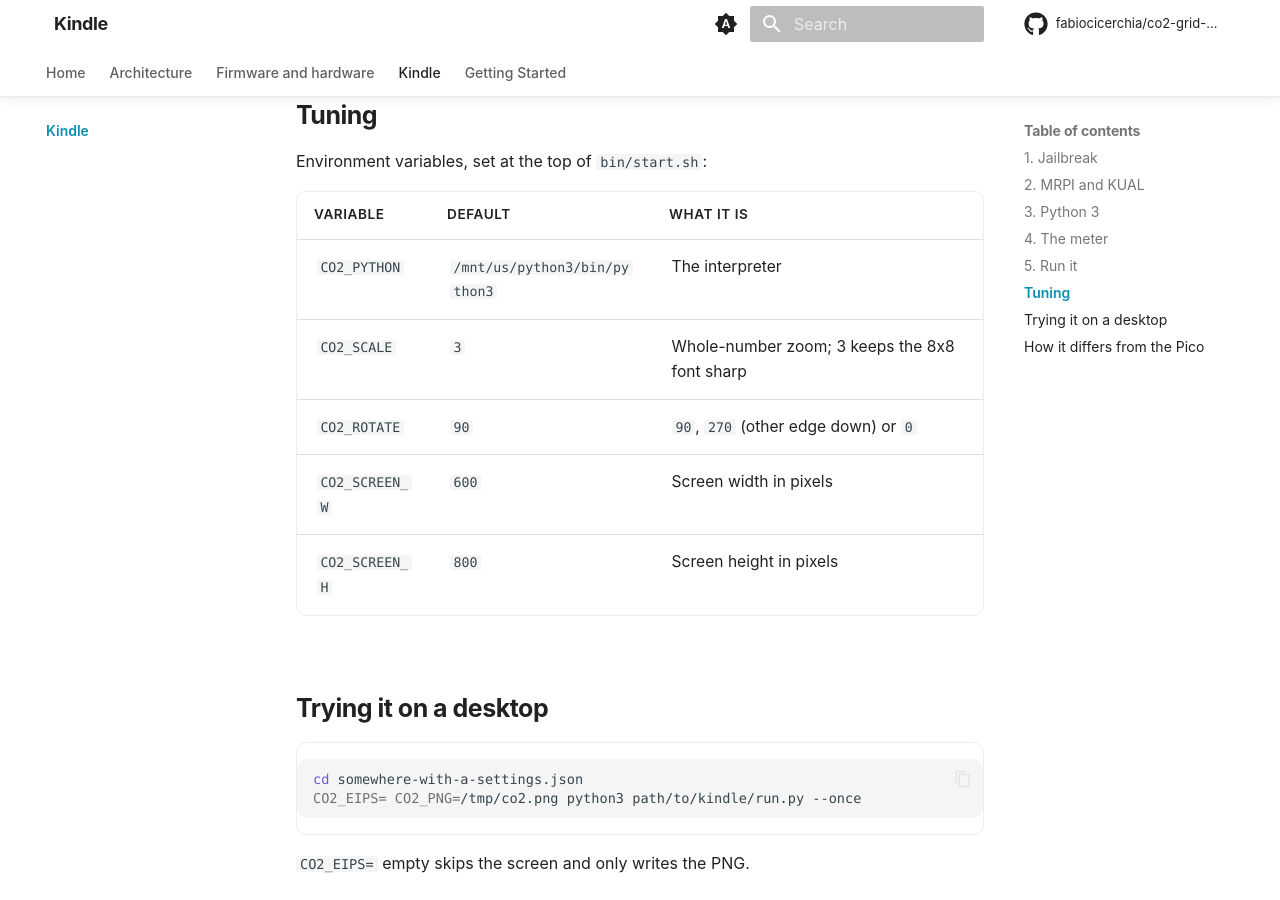
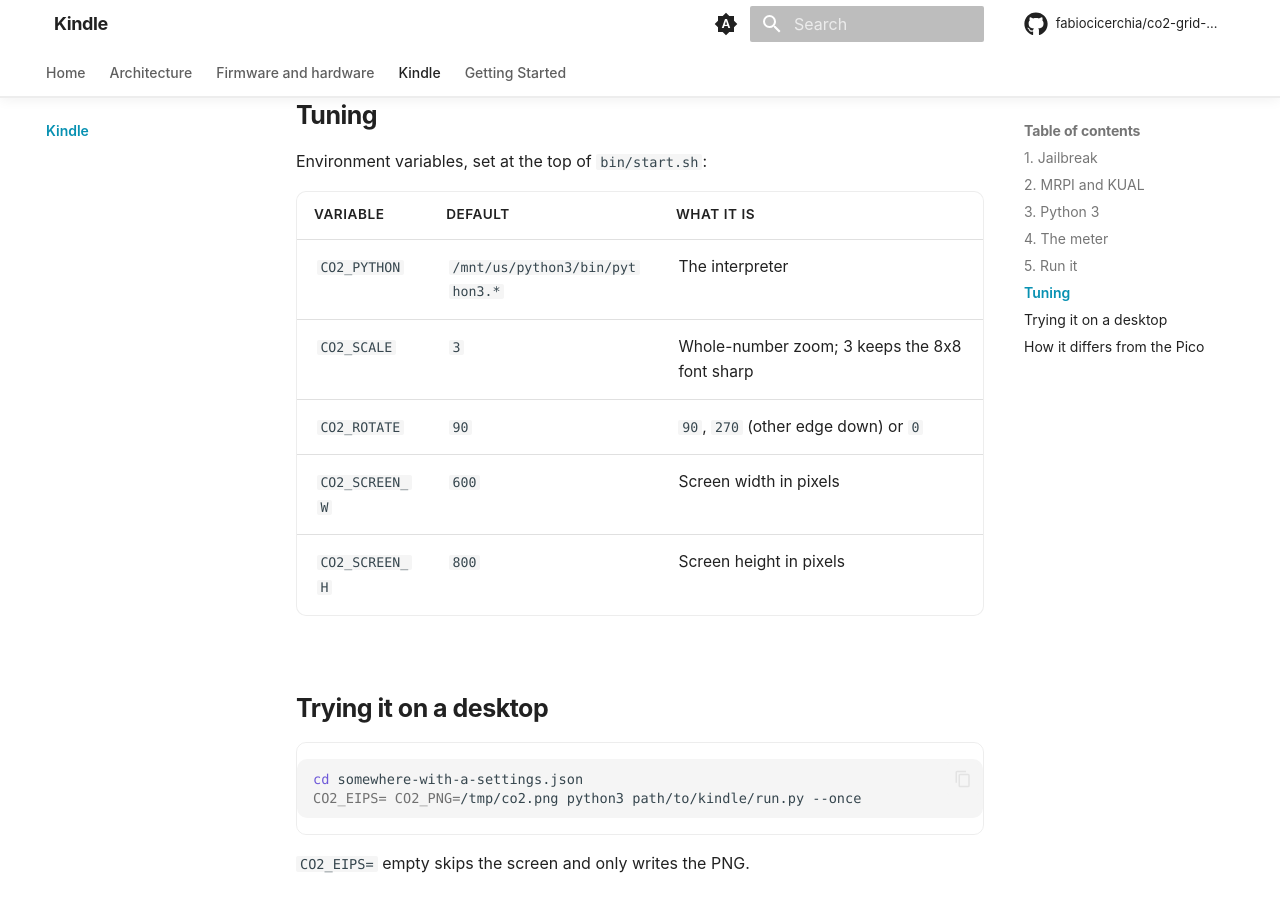
Before and after one commit to fabiocicerchia/co2-grid-meter, an MkDocs documentation site: the page built from docs/kindle.md, in a window 1280 px wide and 900 px high, scrolled down 1884 px. Built offline with MkDocs 1.6.1 and Material for MkDocs 9.7.7, drawn with Linux system fonts in a browser that asks for light colours; comment, search, counter and statistics services are not loaded.

Commit message:
fix(kindle): launch from KUAL and find the versioned python3.9
KUAL resolves a menu action without ./ against PATH, so Start and Test did
nothing. NiLuJe's K4 package installs python3.9 with no python3 beside it,
so start.sh now takes the versioned binary first.

Co-Authored-By: Claude Opus 5.5 <noreply@anthropic.com>
Claude-Session: https://claude.ai/code/session_01GDzQWbWLjV5aYUkYShJWoE

```diff
--- a/docs/kindle.md
+++ b/docs/kindle.md
@@ -76,13 +76,13 @@ the next render.
 
 Environment variables, set at the top of `bin/start.sh`:
 
-| Variable       | Default                       | What it is                                    |
-| -------------- | ----------------------------- | --------------------------------------------- |
-| `CO2_PYTHON`   | `/mnt/us/python3/bin/python3` | The interpreter                               |
-| `CO2_SCALE`    | `3`                           | Whole-number zoom; 3 keeps the 8x8 font sharp |
-| `CO2_ROTATE`   | `90`                          | `90`, `270` (other edge down) or `0`          |
-| `CO2_SCREEN_W` | `600`                         | Screen width in pixels                        |
-| `CO2_SCREEN_H` | `800`                         | Screen height in pixels                       |
+| Variable       | Default                         | What it is                                    |
+| -------------- | ------------------------------- | --------------------------------------------- |
+| `CO2_PYTHON`   | `/mnt/us/python3/bin/python3.*` | The interpreter                               |
+| `CO2_SCALE`    | `3`                             | Whole-number zoom; 3 keeps the 8x8 font sharp |
+| `CO2_ROTATE`   | `90`                            | `90`, `270` (other edge down) or `0`          |
+| `CO2_SCREEN_W` | `600`                           | Screen width in pixels                        |
+| `CO2_SCREEN_H` | `800`                           | Screen height in pixels                       |
 
 ## Trying it on a desktop
 
```
Also changed, not shown: 2 other files.
